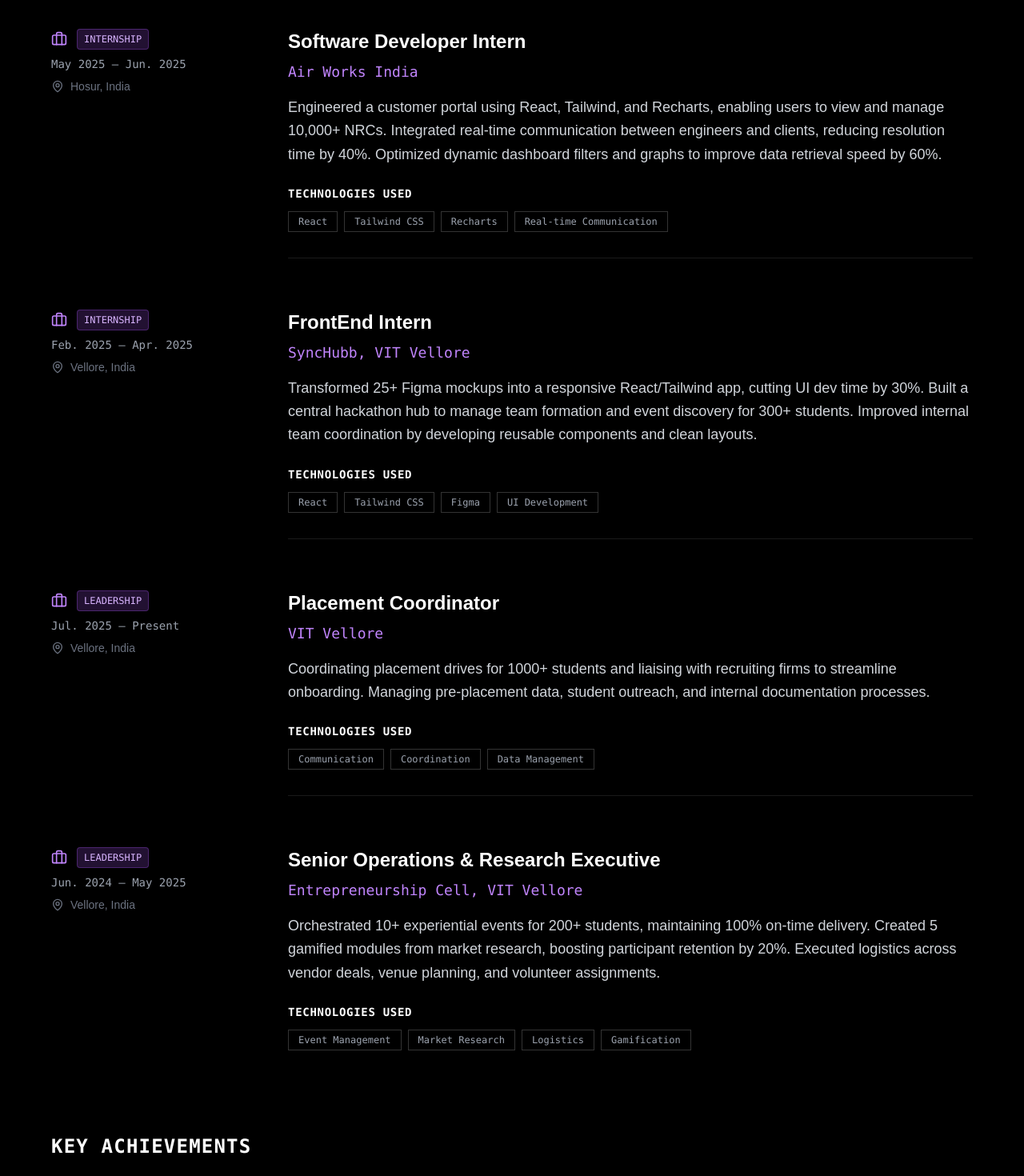
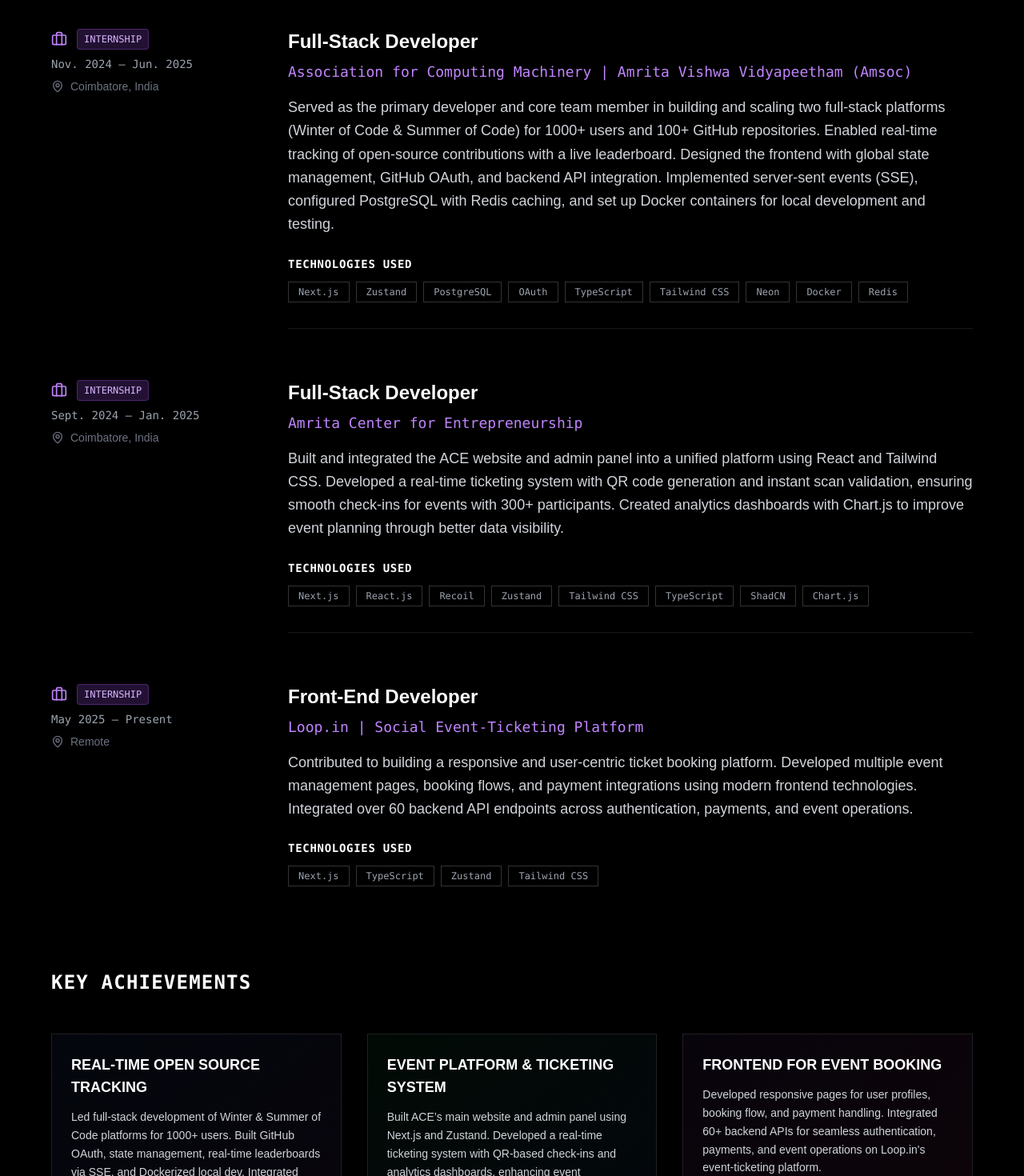
Before and after one commit to vijay-sb/Portfolio-v2, a Next.js app: page /experience in a window 1280 px wide. Shown: the part 700-2170 px from the top of the page at 80% size. Built offline with nearby package versions, Linux system fonts and the light colour scheme.

Commit message:
update data /experience

```diff
--- a/app/experience/page.tsx
+++ b/app/experience/page.tsx
@@ -91,56 +91,61 @@
 
 const experiences = [
   {
-      title: "Software Developer Intern",
-      company: "Air Works India",
-      period: "May 2025 – Jun. 2025",
-      location: "Hosur, India",
+    title: "Full-Stack Developer",
+    company: "Association for Computing Machinery | Amrita Vishwa Vidyapeetham (Amsoc)",
+    period: "Nov. 2024 – Jun. 2025",
+    location: "Coimbatore, India",
     description:
-        "Engineered a customer portal using React, Tailwind, and Recharts, enabling users to view and manage 10,000+ NRCs. Integrated real-time communication between engineers and clients, reducing resolution time by 40%. Optimized dynamic dashboard filters and graphs to improve data retrieval speed by 60%.",
+      "Served as the primary developer and core team member in building and scaling two full-stack platforms (Winter of Code & Summer of Code) for 1000+ users and 100+ GitHub repositories. Enabled real-time tracking of open-source contributions with a live leaderboard. Designed the frontend with global state management, GitHub OAuth, and backend API integration. Implemented server-sent events (SSE), configured PostgreSQL with Redis caching, and set up Docker containers for local development and testing.",
     technologies: [
-        "React",
+      "Next.js",
+      "Zustand",
+      "PostgreSQL",
+      "OAuth",
+      "TypeScript",
       "Tailwind CSS",
-        "Recharts",
-        "Real-time Communication",
+      "Neon",
+      "Docker",
+      "Redis",
     ],
     type: "Internship",
   },
   {
-      title: "FrontEnd Intern",
-      company: "SyncHubb, VIT Vellore",
-      period: "Feb. 2025 – Apr. 2025",
-      location: "Vellore, India",
+    title: "Full-Stack Developer",
+    company: "Amrita Center for Entrepreneurship",
+    period: "Sept. 2024 – Jan. 2025",
+    location: "Coimbatore, India",
     description:
-        "Transformed 25+ Figma mockups into a responsive React/Tailwind app, cutting UI dev time by 30%. Built a central hackathon hub to manage team formation and event discovery for 300+ students. Improved internal team coordination by developing reusable components and clean layouts.",
-      technologies: ["React", "Tailwind CSS", "Figma", "UI Development"],
+      "Built and integrated the ACE website and admin panel into a unified platform using React and Tailwind CSS. Developed a real-time ticketing system with QR code generation and instant scan validation, ensuring smooth check-ins for events with 300+ participants. Created analytics dashboards with Chart.js to improve event planning through better data visibility.",
+    technologies: [
+      "Next.js",
+      "React.js",
+      "Recoil",
+      "Zustand",
+      "Tailwind CSS",
+      "TypeScript",
+      "ShadCN",
+      "Chart.js",
+    ],
     type: "Internship",
   },
   {
-      title: "Placement Coordinator",
-      company: "VIT Vellore",
-      period: "Jul. 2025 – Present",
-      location: "Vellore, India",
+    title: "Front-End Developer",
+    company: "Loop.in | Social Event-Ticketing Platform",
+    period: "May 2025 – Present",
+    location: "Remote",
     description:
-        "Coordinating placement drives for 1000+ students and liaising with recruiting firms to streamline onboarding. Managing pre-placement data, student outreach, and internal documentation processes.",
-      technologies: ["Communication", "Coordination", "Data Management"],
-      type: "Leadership",
-    },
-    {
-      title: "Senior Operations & Research Executive",
-      company: "Entrepreneurship Cell, VIT Vellore",
-      period: "Jun. 2024 – May 2025",
-      location: "Vellore, India",
-      description:
-        "Orchestrated 10+ experiential events for 200+ students, maintaining 100% on-time delivery. Created 5 gamified modules from market research, boosting participant retention by 20%. Executed logistics across vendor deals, venue planning, and volunteer assignments.",
+      "Contributed to building a responsive and user-centric ticket booking platform. Developed multiple event management pages, booking flows, and payment integrations using modern frontend technologies. Integrated over 60 backend API endpoints across authentication, payments, and event operations.",
     technologies: [
-        "Event Management",
-        "Market Research",
-        "Logistics",
-        "Gamification",
+      "Next.js",
+      "TypeScript",
+      "Zustand",
+      "Tailwind CSS",
     ],
-      type: "Leadership",
+    type: "Internship",
   },
 ];
+
 
   return (
     <main
@@ -224,9 +229,9 @@
                   isDark ? "text-gray-400" : "text-gray-500"
                 }`}
               >
-                ● Full Stack Development <br />● FRONTEND SPECIALIZATION <br />●
-                Modern Tools & Frameworks <br />● Process Management <br />●
-                Event Planning <br />● Communication Skills
+                ● Full Stack Development <br />● Mobile Development <br />●
+                Modern Tools & Frameworks <br />● AI and Web 3 <br />● Problem Solving
+                 <br />● Communication Skills
               </div>
             </motion.div>
           </motion.div>
@@ -363,7 +368,7 @@
             </h2>
 
             <div className="grid grid-cols-1 lg:grid-cols-3 gap-8">
-              {/* Air Works */}
+  {/* ACM Amsoc */}
   <div
     className={`p-6 border transition-colors duration-500 ${
       isDark
@@ -376,20 +381,21 @@
         isDark ? "text-white" : "text-gray-900"
       }`}
     >
-                  ENTERPRISE DASHBOARD ENGINEERING
+      REAL-TIME OPEN SOURCE TRACKING
     </h3>
     <p
       className={`text-sm leading-relaxed transition-colors duration-500 ${
         isDark ? "text-gray-300" : "text-gray-700"
       }`}
     >
-                  Built a dynamic portal for managing 10,000+ NRCs and
-                  integrated real-time engineer-client communication, reducing
-                  resolution time by 40%.
+      Led full-stack development of Winter & Summer of Code platforms for 1000+
+      users. Built GitHub OAuth, state management, real-time leaderboards via
+      SSE, and Dockerized local dev. Integrated PostgreSQL and Redis for
+      scalable tracking across 100+ repositories.
     </p>
   </div>
 
-              {/* SyncHubb */}
+  {/* ACE */}
   <div
     className={`p-6 border transition-colors duration-500 ${
       isDark
@@ -402,20 +408,20 @@
         isDark ? "text-white" : "text-gray-900"
       }`}
     >
-                  UI DEVELOPMENT & OPTIMIZATION
+      EVENT PLATFORM & TICKETING SYSTEM
     </h3>
     <p
       className={`text-sm leading-relaxed transition-colors duration-500 ${
         isDark ? "text-gray-300" : "text-gray-700"
       }`}
     >
-                  Translated 25+ Figma mockups into responsive components and
-                  launched a hackathon hub used by 300+ students, improving UI
-                  dev speed by 30%.
+      Built ACE’s main website and admin panel using Next.js and Zustand.
+      Developed a real-time ticketing system with QR-based check-ins and
+      analytics dashboards, enhancing event management for 300+ participants.
     </p>
   </div>
 
-              {/* Placement + E-Cell */}
+  {/* Loop.in */}
   <div
     className={`p-6 border transition-colors duration-500 ${
       isDark
@@ -428,19 +434,20 @@
         isDark ? "text-white" : "text-gray-900"
       }`}
     >
-                  COORDINATION & EVENT MANAGEMENT
+      FRONTEND FOR EVENT BOOKING
     </h3>
     <p
       className={`text-sm leading-relaxed transition-colors duration-500 ${
         isDark ? "text-gray-300" : "text-gray-700"
       }`}
     >
-                  Oversaw 10+ placement drives and student events; streamlined
-                  documentation, improved outreach, and ensured 100% on-time
-                  execution.
+      Developed responsive pages for user profiles, booking flow, and payment
+      handling. Integrated 60+ backend APIs for seamless authentication,
+      payments, and event operations on Loop.in&apos;s event-ticketing platform.
     </p>
   </div>
 </div>
+
           </motion.section>
         </div>
 
```
Lines whose indentation alone changed are shown as unchanged.
